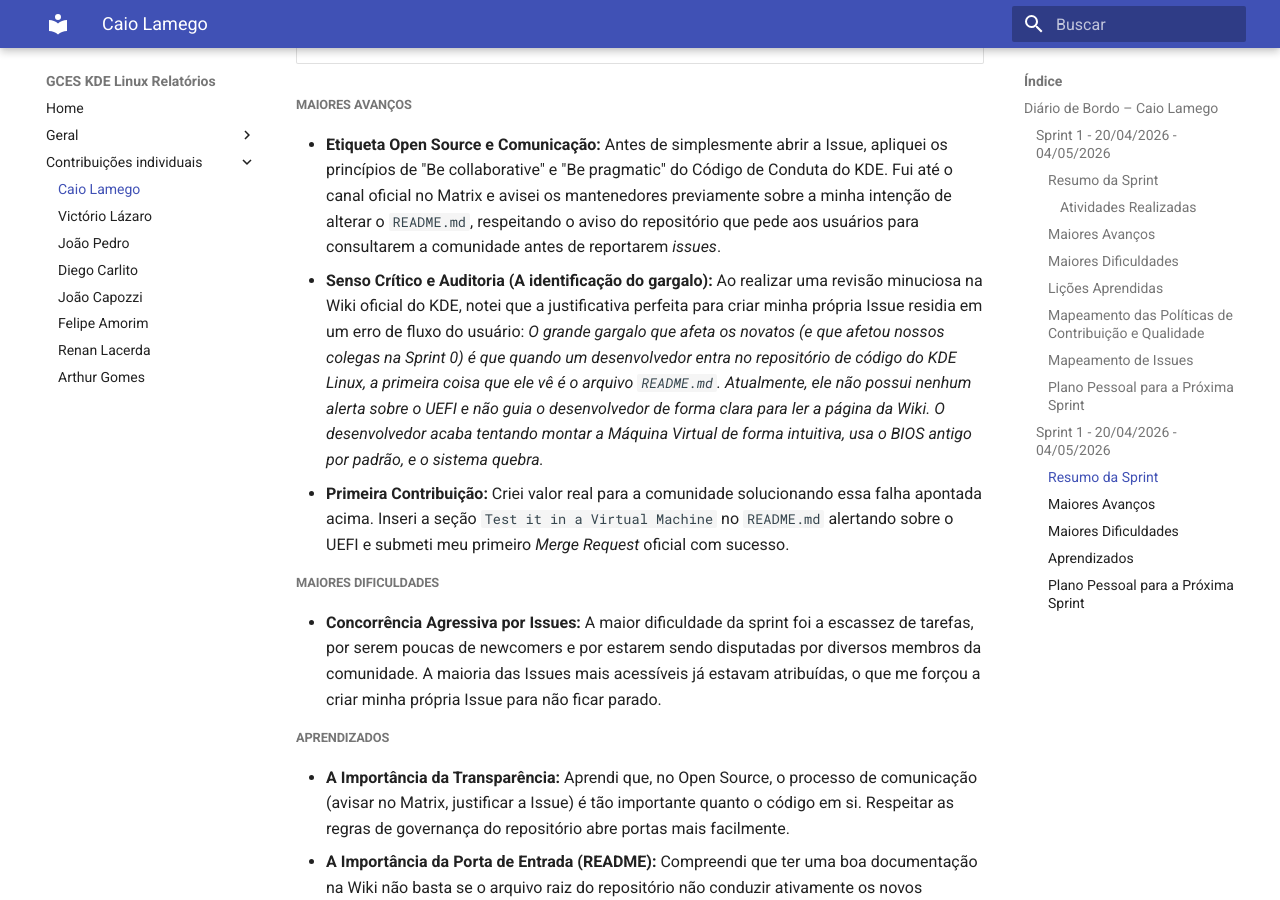
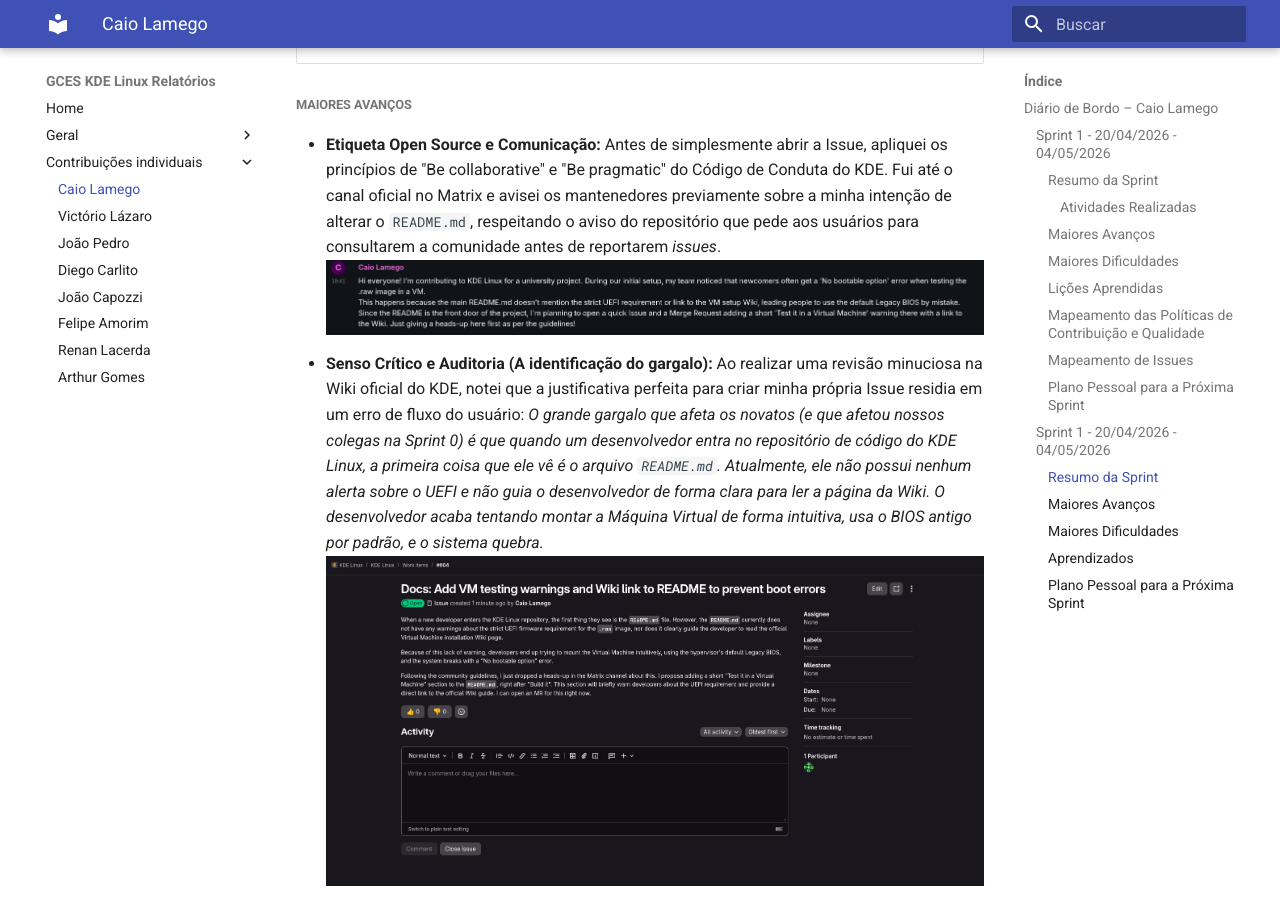
Before and after one commit to caiolamego/GCES-KDELinux-relatorios, an MkDocs documentation site: the page built from docs/contribuicoes_individuais/caiolamego/diarioDeBordo.md, in a window 1280 px wide and 900 px high, scrolled down 4360 px. Built offline with MkDocs 1.6.1 and Material for MkDocs 9.7.7, drawn with Linux system fonts in a browser that asks for light colours.

Commit message:
adiciona imagens no diário de bordo da Sprint 1

```diff
--- a/docs/contribuicoes_individuais/caiolamego/diarioDeBordo.md
+++ b/docs/contribuicoes_individuais/caiolamego/diarioDeBordo.md
@@ -66,8 +66,11 @@
 
 ##### Maiores Avanços
 * **Etiqueta Open Source e Comunicação:** Antes de simplesmente abrir a Issue, apliquei os princípios de "Be collaborative" e "Be pragmatic" do Código de Conduta do KDE. Fui até o canal oficial no Matrix e avisei os mantenedores previamente sobre a minha intenção de alterar o `README.md`, respeitando o aviso do repositório que pede aos usuários para consultarem a comunidade antes de reportarem *issues*.
+![aviso no Matrix](./assets/sprint1-matrix.png)
 * **Senso Crítico e Auditoria (A identificação do gargalo):** Ao realizar uma revisão minuciosa na Wiki oficial do KDE, notei que a justificativa perfeita para criar minha própria Issue residia em um erro de fluxo do usuário: *O grande gargalo que afeta os novatos (e que afetou nossos colegas na Sprint 0) é que quando um desenvolvedor entra no repositório de código do KDE Linux, a primeira coisa que ele vê é o arquivo `README.md`. Atualmente, ele não possui nenhum alerta sobre o UEFI e não guia o desenvolvedor de forma clara para ler a página da Wiki. O desenvolvedor acaba tentando montar a Máquina Virtual de forma intuitiva, usa o BIOS antigo por padrão, e o sistema quebra.*
+![Issue Sprint1](./assets/issue-sp1.png)
 * **Primeira Contribuição:** Criei valor real para a comunidade solucionando essa falha apontada acima. Inseri a seção `Test it in a Virtual Machine` no `README.md` alertando sobre o UEFI e submeti meu primeiro *Merge Request* oficial com sucesso.
+![MR Sprint1](./assets/mr-sp1.png)
 
 ##### Maiores Dificuldades
 * **Concorrência Agressiva por Issues:** A maior dificuldade da sprint foi a escassez de tarefas, por serem poucas de newcomers e por estarem sendo disputadas por diversos membros da comunidade. A maioria das Issues mais acessíveis já estavam atribuídas, o que me forçou a criar minha própria Issue para não ficar parado.
```
Also changed, not shown: docs/contribuicoes_individuais/caiolamego/assets/issue-sp1.png (added), docs/contribuicoes_individuais/caiolamego/assets/mr-sp1.png (added), docs/contribuicoes_individuais/caiolamego/assets/sprint1-matrix.png (added).
